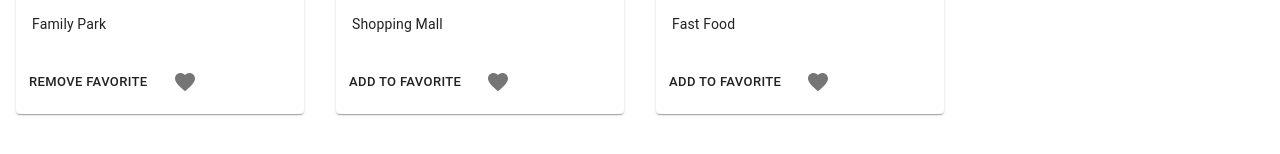
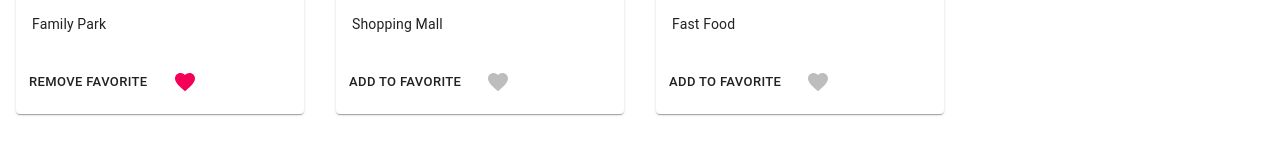
Before and after one commit to hanzlaharoon/trip-places, a React (Create React App) app: page / in a window 1280 px wide. Shown: the part 174-328 px from the top of the page. Built offline with nearby package versions, Linux system fonts and the light colour scheme; the HTML template or start-up script is replaced by a standard one.

Commit message:
PlaceCard: Added Favorite Icon Button

```diff
--- a/src/components/Main.js
+++ b/src/components/Main.js
@@ -36,7 +36,7 @@ const Main = () => {
     setPlacesList(data);
   }, []);
 
-  function toggleFavorite(value) {
+  function toggleFavorite(value, id) {
     //   Api Call
   }
 
--- a/src/components/PlaceCard.jsx
+++ b/src/components/PlaceCard.jsx
@@ -20,7 +20,7 @@ const useStyles = makeStyles({
 });
 
 const PlaceCard = ({
-  place: { name, location, description, isFavorite },
+  place: { id, name, location, description, isFavorite },
   toggleFavorite,
 }) => {
   const classes = useStyles();
@@ -42,8 +42,11 @@ const PlaceCard = ({
           <Button size='small' onClick={() => toggleFavorite(isFavorite)}>
             {isFavorite ? 'Remove Favorite' : 'Add to Favorite'}
           </Button>
-          <IconButton aria-label='add to favorites'>
-            <FavoriteIcon />
+          <IconButton
+            aria-label='add to favorites'
+            onClick={() => toggleFavorite(isFavorite, id)}
+          >
+            <FavoriteIcon color={isFavorite ? 'secondary' : 'disabled'} />
           </IconButton>
         </CardActions>
       </Card>
```
